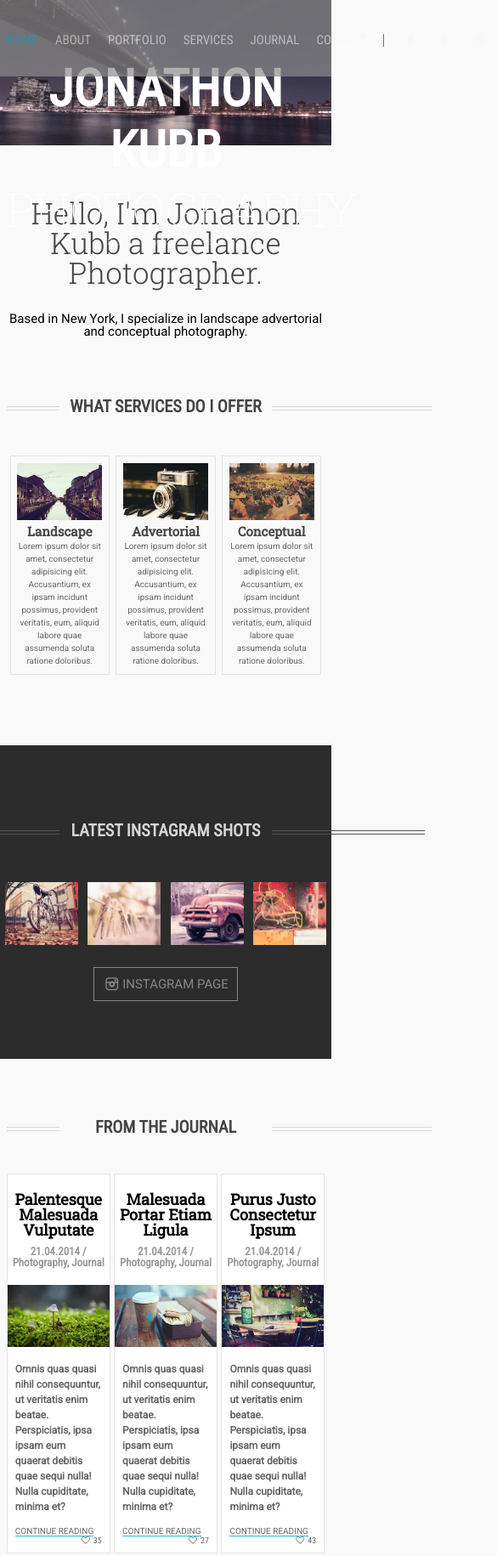
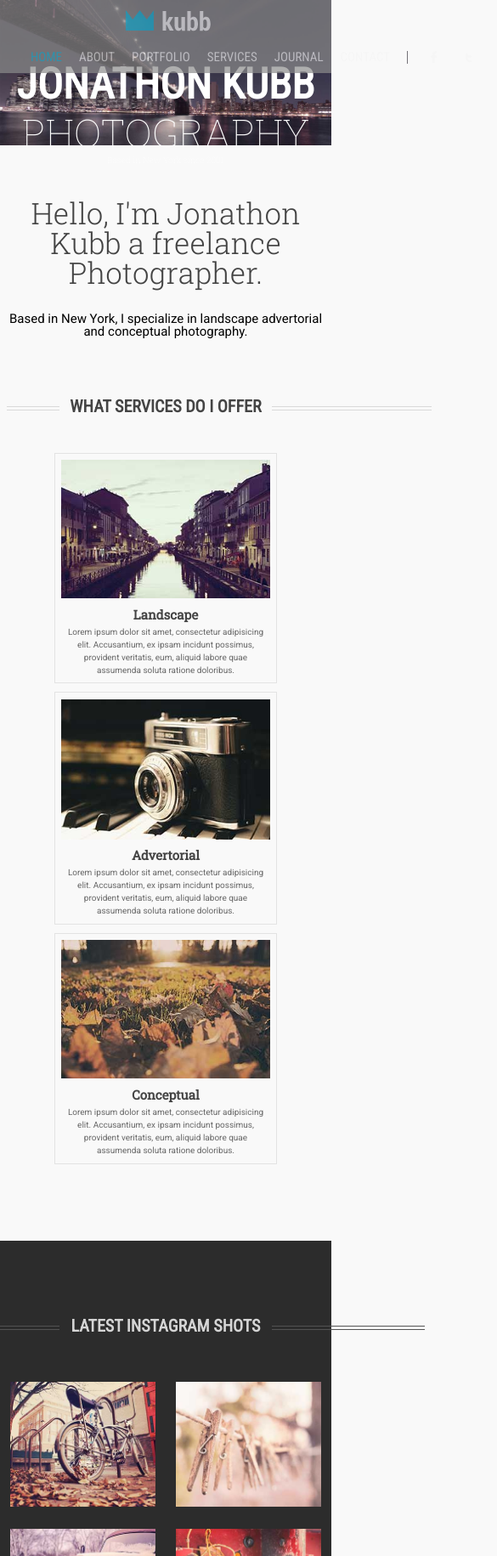
Before and after one commit to Messidt/psd-to-html, a plain HTML site: page index.html in a window 390 px wide. Shown: the top 1831 px of the page at 85% size, 585 px wide, since content can reach past the window. Drawn offline with Linux system fonts and the light colour scheme.

Commit message:
Added tablet styles.

```diff
--- a/scss/style.scss
+++ b/scss/style.scss
@@ -82,6 +82,7 @@ header {
   li {
     margin-right: 20px;
     margin-top: 20px;
+    text-align: center;
   }
   a {
     color: #f5f5f5;
@@ -89,6 +90,7 @@ header {
     font-family: 'Roboto Condensed', sans-serif;
     text-transform: uppercase;
     font-size: 1.5rem;
+    width: 100%;
   }
   #main-nav li:last-child {
     border-right: 1px solid #3c3a42;
@@ -171,7 +173,7 @@ header {
     border: 1px solid #e3e3e3;
     padding: 2%;
     margin: 1%;
-    flex: 1 1 28%;
+    width: 28%;
     text-align: center;
 
     img {
@@ -219,7 +221,7 @@ header {
 
   li {
     width: 22%;
-    margin: 1.5%;
+    padding: 1.5%;
 
     img {
       width: 100%;
@@ -496,5 +498,89 @@ footer {
   // CONTACT END //
 
 }
+// FOOTER END //
 
-// FOOTER END //
+// MEDIA // MAKE A SEPARATE FILE!!!
+@media screen and (max-width: 960px) {
+  #banner-overlay {
+    h2 {
+      font-size: 5rem;
+    }
+
+    h3 {
+      font-size: 4.5rem;
+    }
+  }
+
+
+  #latest-shots {
+
+    ul {
+      flex-wrap: wrap;
+    }
+
+    li {
+      width: 44%;
+      padding: 3%;
+    }
+  }
+}
+
+@media screen and (max-width: 860px) {
+  header {
+    padding-top: 0;
+    padding-bottom: 10px;
+    .wrapper {
+      display: block;
+    }
+
+    h1 {
+      margin: 0 auto;
+    }
+
+    #navigation {
+      //display: block;
+      width: 85%;
+      padding-left: 7.5%;
+      padding-right: 7.5%;
+    }
+
+    li {
+      margin-top: 10px;
+    }
+  }
+}
+
+@media screen and (max-width: 768px) {
+  #services {
+    ul {
+      flex-wrap: wrap;
+    }
+
+    li {
+      width: 70%;
+      margin: 0 15% 10px 15%;
+    }
+  }
+
+  #journal {
+    ul {
+      flex-wrap: wrap;
+    }
+
+    li {
+      width: 70%;
+      margin: 0 15% 10px 15%;
+    }
+  }
+
+  footer {
+    #contact {
+      flex-wrap: wrap;
+      ul {
+        width: 46%;
+        padding-bottom: 20px;
+      }
+    }
+  }
+}
```
Also changed, not shown: css/style.css.
